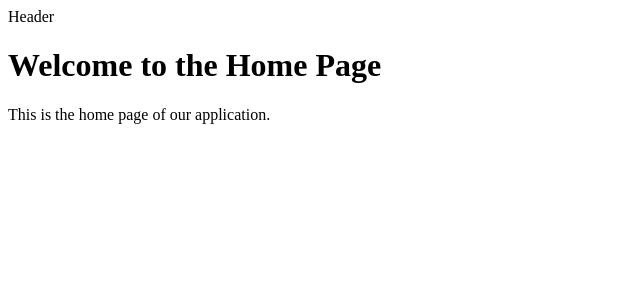
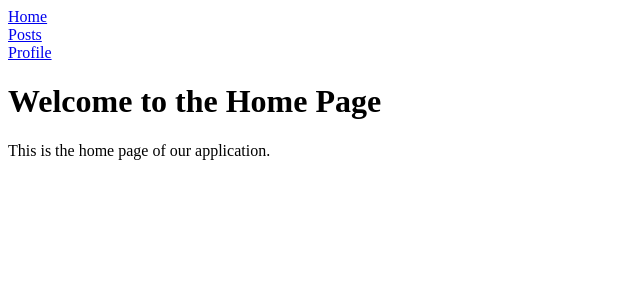
Before and after one commit to neu-msinha/React19-Practice, a React (Vite) app in the folder routes/: page / in a window 1280 px wide. Shown: the top 300 px of the page, without its empty margins (0-640 px from the left). Built offline with nearby package versions, Linux system fonts and the light colour scheme.

Commit message:
Basic Link

```diff
--- a/routes/src/App.jsx
+++ b/routes/src/App.jsx
@@ -1,4 +1,4 @@
-import {BrowserRouter, Route, Routes} from 'react-router';
+import {BrowserRouter, Route, Routes, Link} from 'react-router';
 
 //Components
 import Home from './components/home.jsx';
@@ -11,7 +11,13 @@ function App() {
 
         {/* this will be present all the time */}
         <header>
-          Header
+          <Link to="/">Home</Link><br/>
+          <Link to="/posts">Posts</Link><br/>
+          <Link to={{
+            pathname: '/profile',
+            hash: '#mayukh',
+            search: '?profile=true'
+          }}>Profile</Link><br/>
         </header>
 
         {/* these are the routes */}
```
